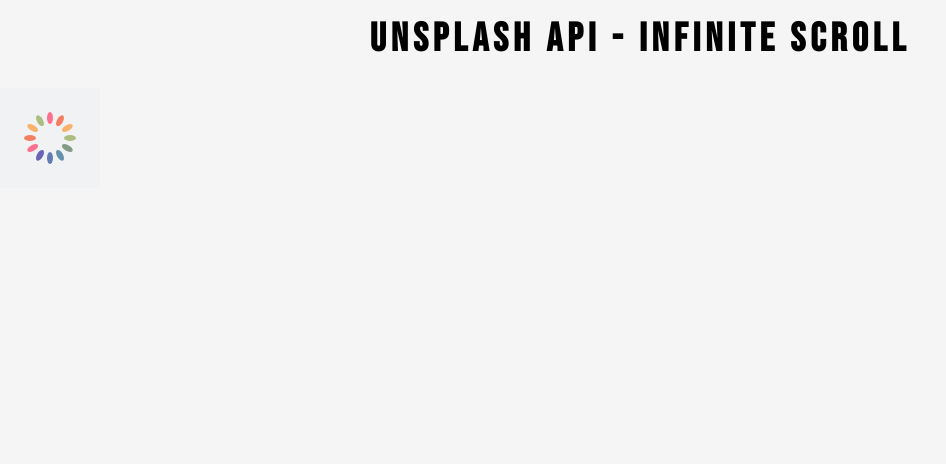
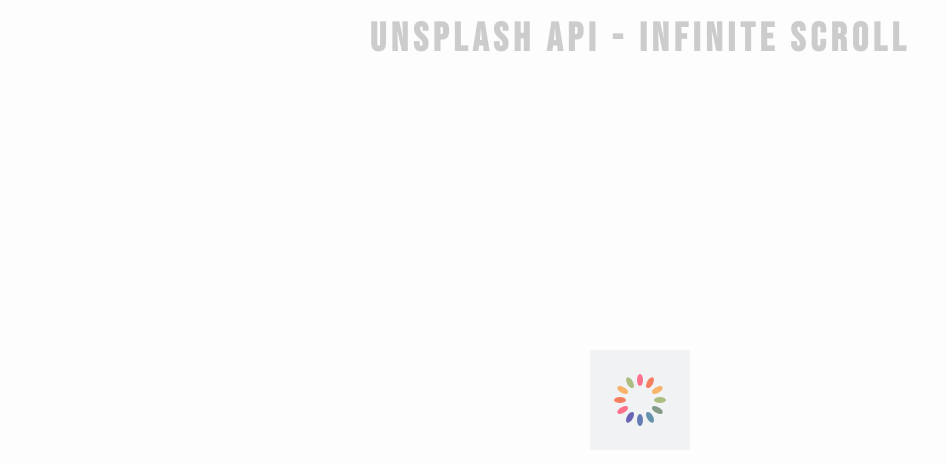
Before and after one commit to Helena2018/infinite-scroll, a plain HTML site: page index.html in a window 1280 px wide. Shown: the whole page, without its empty margins (0-946 px from the left). Drawn offline with Linux system fonts and the light colour scheme.

Commit message:
lodader style updated

```diff
--- a/style.css
+++ b/style.css
@@ -6,8 +6,7 @@
 
 body {
   margin: 0;
-  min-height: 100vh;
-  font-family: Bebas Neue, sans-serif;
+   font-family: Bebas Neue, sans-serif;
   background: whitesmoke;
 }
 
@@ -18,3 +17,20 @@
   font-size: 40px;
   letter-spacing: 5px;
 }
+
+/* Loader */
+.loader {
+  position: fixed;
+  top: 0;
+  bottom: 0;
+  left: 0;
+  right: 0;
+  background: rgba(255, 255, 255, 0.8);
+}
+
+.loader img {
+  position: fixed;
+  top: 50%;
+  left: 50%;
+  transform: translate(-50%, -50%);
+}
```
